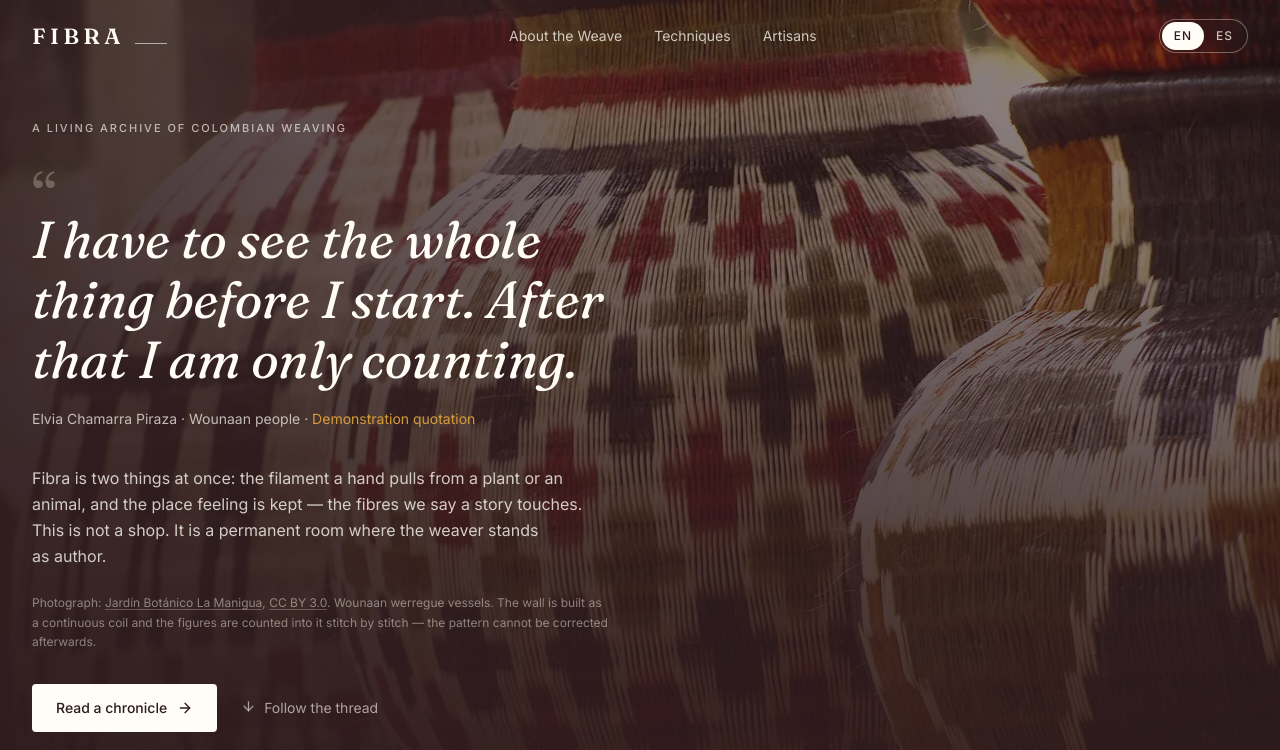
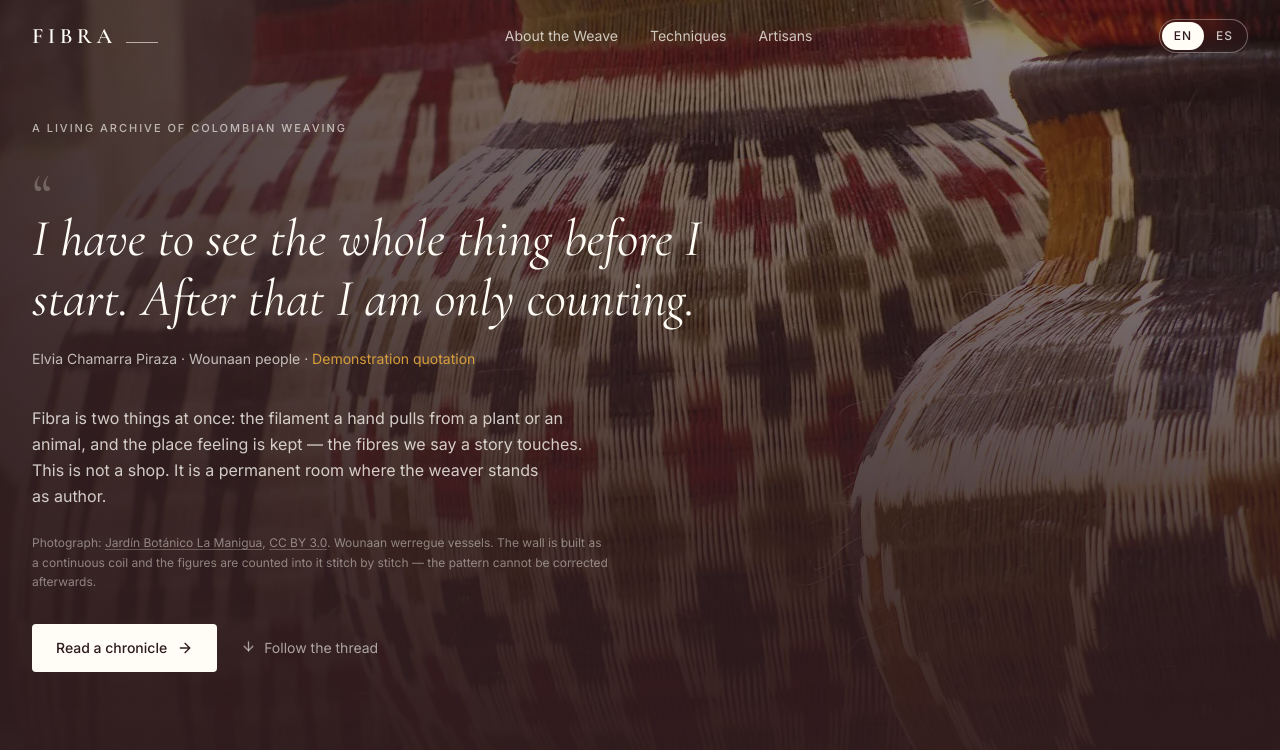
Before and after one commit to esteban-russi/fibra, a React (Vite) app: page / in a window 1280 px wide. Shown: the top 750 px of the page. Built offline with nearby package versions, Linux system fonts and the light colour scheme.

Commit message:
Switch serif font from Fraunces to Cormorant Garamond

```diff
--- a/index.html
+++ b/index.html
@@ -9,7 +9,7 @@
     <meta name="theme-color" content="#FFFDF5" />
     <link rel="preconnect" href="https://fonts.googleapis.com" />
     <link rel="preconnect" href="https://fonts.gstatic.com" crossorigin />
-    <link href="https://fonts.googleapis.com/css2?family=Fraunces:ital,opsz,wght@0,9..144,300..800;1,9..144,300..800&family=Inter:wght@300..700&display=swap" rel="stylesheet" />
+    <link href="https://fonts.googleapis.com/css2?family=Cormorant+Garamond:ital,wght@0,300;0,400;0,500;0,600;0,700;1,300;1,400;1,500;1,600;1,700&family=Inter:wght@300..700&display=swap" rel="stylesheet" />
   </head>
   <body>
     <div id="root"></div>
--- a/src/index.css
+++ b/src/index.css
@@ -33,7 +33,7 @@
   --color-pacifica:  #2D5A43;
   --color-insular:   #2A9D8F;
 
-  --font-serif: "Fraunces", "Iowan Old Style", Georgia, serif;
+  --font-serif: "Cormorant Garamond", "Iowan Old Style", Georgia, serif;
   --font-sans: "Inter", ui-sans-serif, system-ui, -apple-system, sans-serif;
 
   --ease-thread: cubic-bezier(0.22, 1, 0.36, 1);
```
